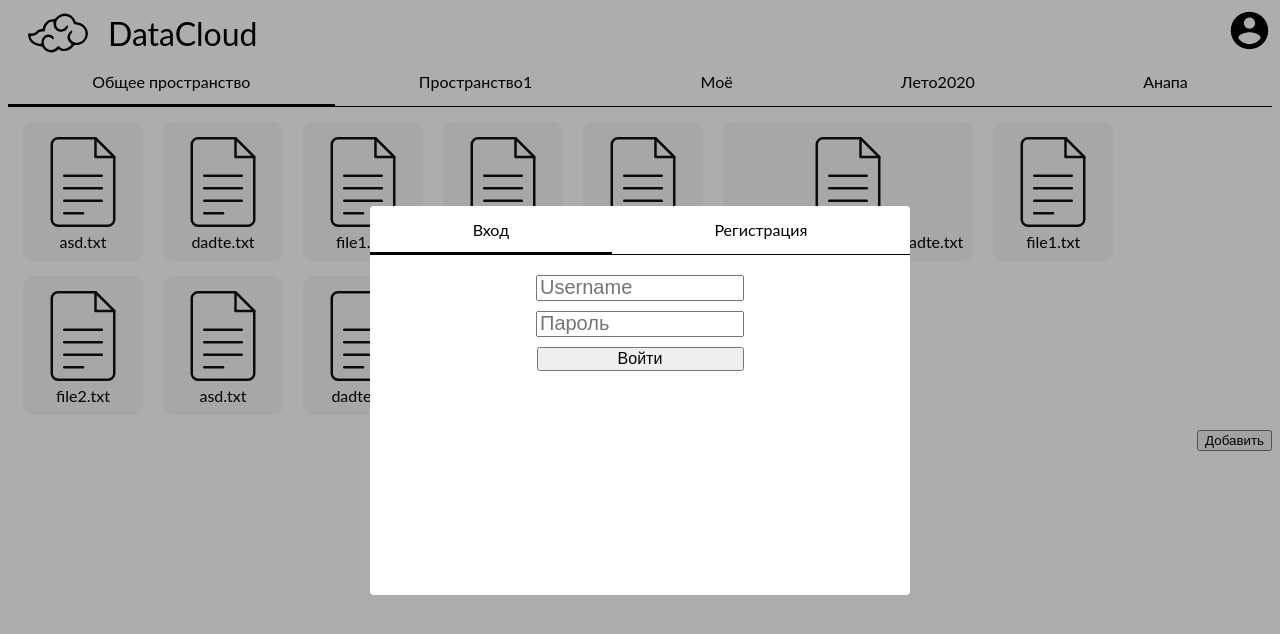
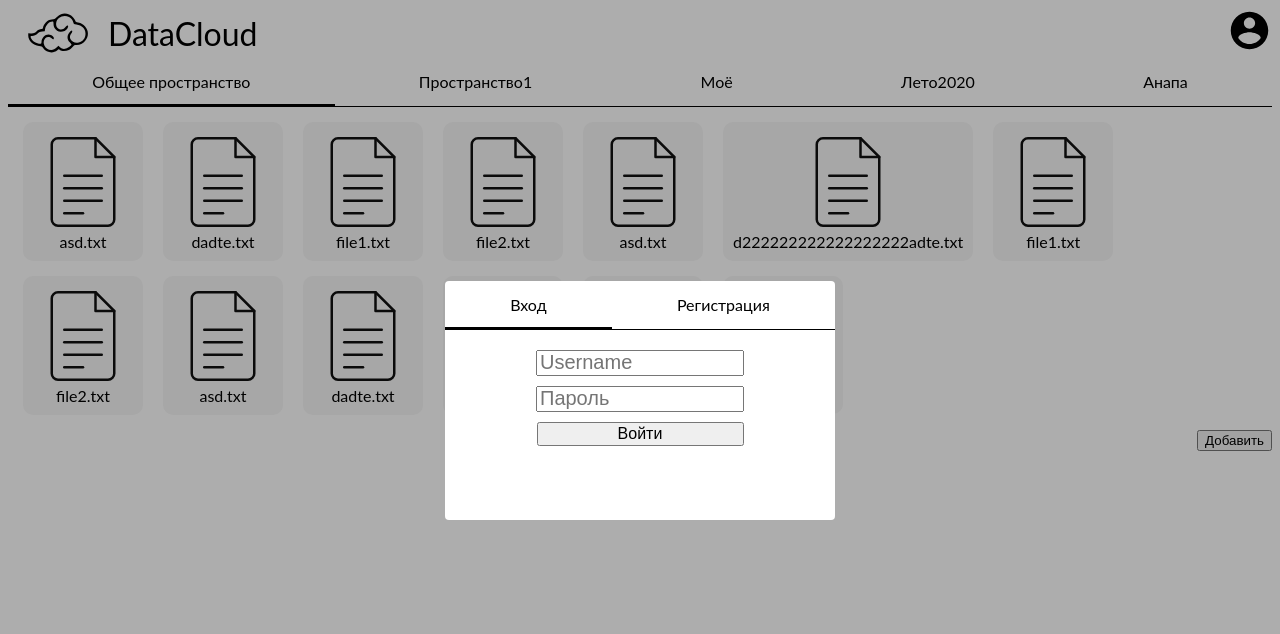
Before and after one commit to bleedcloudVIII/dataCloudFront, an Angular app: page / in a window 1280 px wide. Both pictures are taken after a click on the picture 1249 px from the left and 30 px from the top of the page. Shown: the top 634 px of the page. Built offline with nearby package versions, Linux system fonts and the light colour scheme.

Commit message:
Размеры модалки + ...

```diff
--- a/src/app/app.component.html
+++ b/src/app/app.component.html
@@ -6,7 +6,7 @@
     </div>
     <img class="header__img-account" src="account.svg" (click)="onAccountClick()">
   </header>
-  <mat-tab-group class="main-container__tabs-group tabs-group" [animationDuration]="0">
+  <mat-tab-group class="main-container__tabs-group tabs-group">
     <ng-container *ngFor="let tab of tabs; index as i">
         <mat-tab class="tabs-group__tab" [label]="tab">
           <app-files-list [files]="files[i]"></app-files-list>
--- a/src/app/auth/auth.component.scss
+++ b/src/app/auth/auth.component.scss
@@ -4,8 +4,8 @@
 
 .main-container {
   padding: 20px;
-  width: 500px;
-  height: 300px;
+  width: 350px;
+  height: 150px;
   &__form{
   }
 }
```
